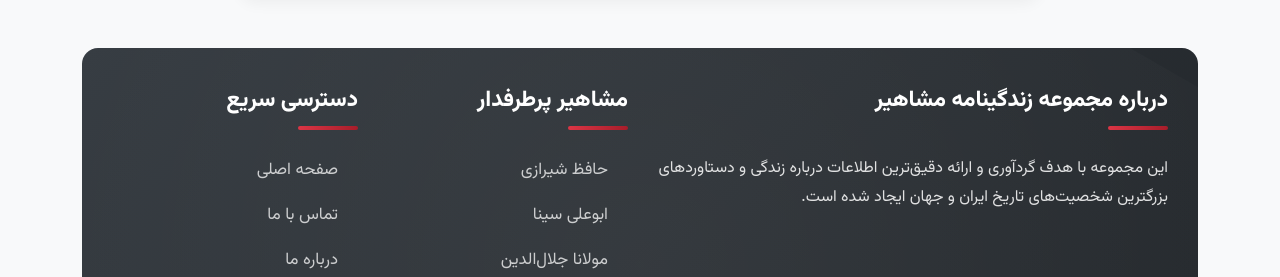
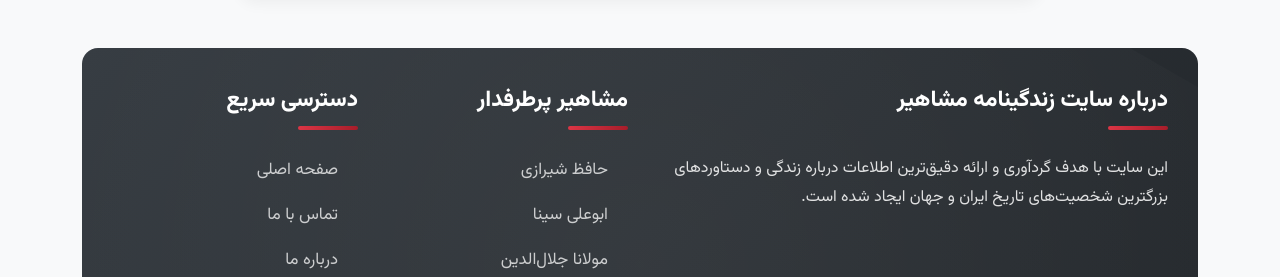
Before and after one commit to darkblog/darkblog.github.io, a Jekyll site: the page built from _posts/2025-7-5-68.md, in a window 1280 px wide and 900 px high, scrolled down 1821 px. Shown: the part 360-637 px from the top of the window. Built offline with Jekyll 4.4.1, drawn with Linux system fonts in a browser that asks for light colours; some of the changed text lies outside the part shown.

Commit message:
Update post.html

```diff
--- a/_layouts/post.html
+++ b/_layouts/post.html
@@ -412,14 +412,14 @@
         <!-- Header Section (Linked to Homepage) -->
         <a href="https://indexes.ir" class="header">
             <h1>زندگینامه مشاهیر</h1>
-            <p>بیوگرافی، دستاوردها و جملات ماندگار بزرگان تاریخ در حوزه‌های سیاست، هنر، علم و ورزش</p>
+            <p>بیوگرافی بزرگان ایران و جهان</p>
         </a>
 
         <!-- Professional Search Section -->
         <div class="search-container">
             <form action="https://www.google.com/search" method="get" target="_blank">
                 <div class="search-box">
-                    <input type="text" name="q" class="form-control form-control-lg" placeholder="جستجوی گوگل برای زندگینامه مشاهیر..." required>
+                    <input type="text" name="q" class="form-control form-control-lg" placeholder="جستجوی مشاهیر..." required>
                     <input type="hidden" name="sitesearch" value="indexes.ir">
                     <button type="submit" class="btn btn-primary"><i class="fas fa-search"></i></button>
                 </div>
@@ -441,7 +441,7 @@
                 {% endif %}
             </div>
 
-            <a href="https://indexes.ir" class="back-to-home">
+            <a href="https://indexes.ir/" class="back-to-home">
                 <i class="fas fa-arrow-right"></i>
                 بازگشت به صفحه اصلی
             </a>
@@ -451,8 +451,8 @@
         <div class="footer">
             <div class="row">
                 <div class="col-lg-6 mb-5 mb-lg-0">
-                    <h5>درباره مجموعه زندگینامه مشاهیر</h5>
-                    <p>این مجموعه با هدف گردآوری و ارائه دقیق‌ترین اطلاعات درباره زندگی و دستاوردهای بزرگترین شخصیت‌های تاریخ ایران و جهان ایجاد شده است.</p>
+                    <h5>درباره سایت زندگینامه مشاهیر</h5>
+                    <p>این سایت با هدف گردآوری و ارائه دقیق‌ترین اطلاعات درباره زندگی و دستاوردهای بزرگترین شخصیت‌های تاریخ ایران و جهان ایجاد شده است.</p>
                 </div>
 
                 <div class="col-lg-3 col-md-6 mb-5 mb-md-0">
```
